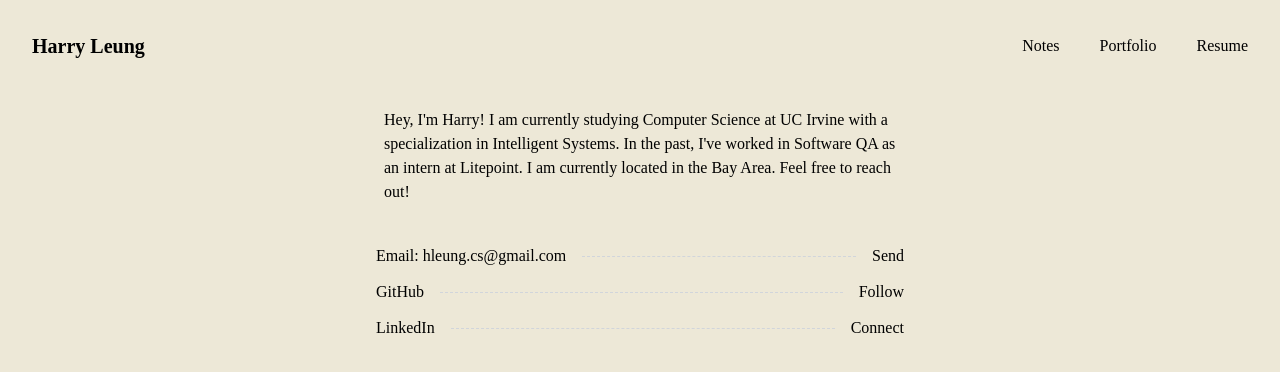
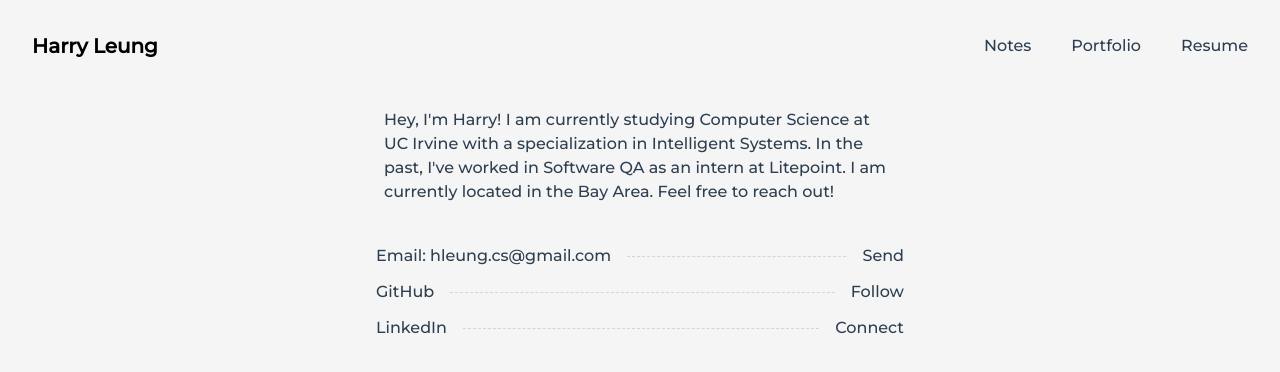
Before and after one commit to hgleung/portfolio-site, a Next.js app: page / in a window 1280 px wide. Shown: the top 372 px of the page. Built offline with nearby package versions, Linux system fonts and the light colour scheme.

Commit message:
font fixed and bg color changed

```diff
--- a/src/app/layout.tsx
+++ b/src/app/layout.tsx
@@ -21,11 +21,11 @@ export const metadata: Metadata = {
 
 function TopNav() {
   return (
-    <nav className="flex items-center justify-between w-full p-8 bg-ivory">
+    <nav className="flex items-center justify-between w-full p-8 bg-light-gray">
       <Link href="/" className="harry text-xl font-semibold">
         Harry Leung<span className="blink">_</span>
       </Link>
-      <div className="flex space-x-10">
+      <div className="flex space-x-10 text-charcoal">
       <Link href="/notes">
         Notes
        </Link>
@@ -45,7 +45,7 @@ export default function RootLayout({
 }: Readonly<{ children: React.ReactNode }>) {
   return (
     <html lang="en" className={`${montserrat}`}>
-      <body className="flex flex-col gap-4 bg-ivory">
+      <body className="flex flex-col gap-4 bg-light-gray">
         <TopNav />
         {children}
       </body>
--- a/src/app/page.tsx
+++ b/src/app/page.tsx
@@ -6,7 +6,7 @@ export default function HomePage() {
 
   // console.log(posts);
   return (
-    <main className="flex flex-col items-center self-center justify-center bg-ivory text-black">
+    <main className="flex flex-col items-center self-center justify-center bg-ivory text-charcoal">
       <div>
         {/* <img src="./head.png" width={200} height={200} className='pb-4'></img> */}
       </div>
--- a/tailwind.config.ts
+++ b/tailwind.config.ts
@@ -6,10 +6,12 @@ export default {
   theme: {
     extend: {
       colors: {
-        'ivory': '#ede8d7',
+        'light-gray': '#f5f5f5',
+        'charcoal': '#2c3e50',
+        'my-green': '#2ecc71',
       },
       fontFamily: {
-        sans: ["var(--font-geist-sans)", ...fontFamily.sans],
+        sans: ["Montserrat", ...fontFamily.sans],
       },
     },
   },
```
